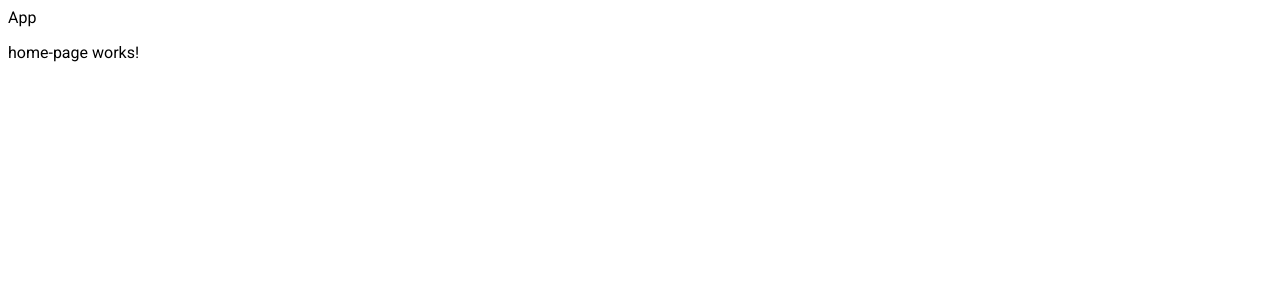
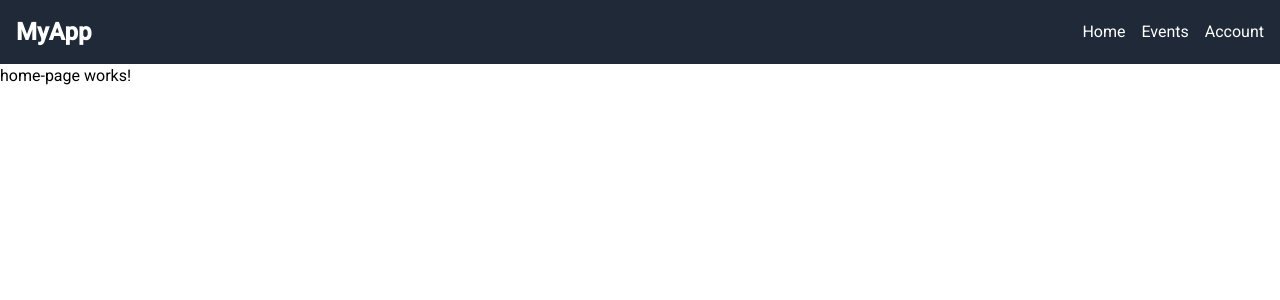
Before and after one commit to kacpermejs/PSI_Frontend, an Angular app: page /home in a window 1280 px wide. Shown: the top 300 px of the page. Built offline with nearby package versions, Linux system fonts and the light colour scheme; no server answers.

Commit message:
Example tailwind

```diff
--- a/package.json
+++ b/package.json
@@ -18,6 +18,7 @@
     "@angular/platform-browser": "^19.0.0",
     "@angular/platform-browser-dynamic": "^19.0.0",
     "@angular/router": "^19.0.0",
+    "psi-frontend": "file:",
     "rxjs": "~7.8.0",
     "tslib": "^2.3.0",
     "zone.js": "~0.15.0"
@@ -27,12 +28,15 @@
     "@angular/cli": "^19.0.7",
     "@angular/compiler-cli": "^19.0.0",
     "@types/jasmine": "~5.1.0",
+    "autoprefixer": "^10.4.20",
     "jasmine-core": "~5.4.0",
     "karma": "~6.4.0",
     "karma-chrome-launcher": "~3.2.0",
     "karma-coverage": "~2.2.0",
     "karma-jasmine": "~5.1.0",
     "karma-jasmine-html-reporter": "~2.1.0",
+    "postcss": "^8.4.49",
+    "tailwindcss": "^3.4.17",
     "typescript": "~5.6.2"
   }
 }
--- a/src/app/app.component.html
+++ b/src/app/app.component.html
@@ -1,3 +1,3 @@
-App
+<app-nav-bar></app-nav-bar>
 
 <router-outlet/>
--- a/src/app/app.component.ts
+++ b/src/app/app.component.ts
@@ -1,11 +1,13 @@
 import { CommonModule } from '@angular/common';
 import { Component, inject, OnInit } from '@angular/core';
 import { RouterOutlet } from '@angular/router';
+
+import { NavBarComponent } from '@core/components/nav-bar/nav-bar.component';
 import { ConfigService } from '@core/services/config/config.service';
 
 @Component({
   selector: 'app-root',
-  imports: [RouterOutlet, CommonModule],
+  imports: [RouterOutlet, CommonModule, NavBarComponent],
   templateUrl: './app.component.html',
   styleUrl: './app.component.scss',
 })
--- /dev/null
+++ b/src/app/core/components/nav-bar/nav-bar.component.html
@@ -0,0 +1,33 @@
+<!-- src/app/navbar/navbar.component.html -->
+
+<nav class="bg-gray-800 p-4">
+  <div class="max-w-7xl mx-auto flex justify-between items-center">
+    <!-- Logo -->
+    <div class="text-white text-2xl font-bold">
+      <a href="#">MyApp</a>
+    </div>
+
+    <!-- Desktop Navbar Links -->
+    <div class="hidden md:flex space-x-4">
+      <a routerLink="/home" class="text-white hover:text-gray-400">Home</a>
+      <a routerLink="/events" class="text-white hover:text-gray-400">Events</a>
+      <a routerLink="/account" class="text-white hover:text-gray-400">Account</a>
+    </div>
+
+    <!-- Mobile Hamburger Icon -->
+    <div class="md:hidden flex items-center">
+      <button (click)="toggleMenu()" class="text-white focus:outline-none">
+        <svg xmlns="http://www.w3.org/2000/svg" class="h-6 w-6" fill="none" viewBox="0 0 24 24" stroke="currentColor">
+          <path stroke-linecap="round" stroke-linejoin="round" stroke-width="2" d="M4 6h16M4 12h16M4 18h16" />
+        </svg>
+      </button>
+    </div>
+  </div>
+
+  <!-- Mobile Menu -->
+  <div *ngIf="isMenuOpen" class="md:hidden bg-gray-800 text-white p-4 space-y-4">
+    <a routerLink="/home" class="block">Home</a>
+    <a routerLink="/events" class="block">Events</a>
+    <a routerLink="/account" class="block">Account</a>
+  </div>
+</nav>
--- /dev/null
+++ b/src/app/core/components/nav-bar/nav-bar.component.ts
@@ -0,0 +1,21 @@
+import { CommonModule } from '@angular/common';
+import { Component } from '@angular/core';
+import { RouterModule } from '@angular/router';
+
+@Component({
+  selector: 'app-nav-bar',
+  imports: [
+    CommonModule,
+    RouterModule
+  ],
+  templateUrl: './nav-bar.component.html',
+  styleUrls: ['./nav-bar.component.scss']
+})
+export class NavBarComponent {
+  isMenuOpen = false;
+
+  // Method to toggle the mobile menu
+  toggleMenu() {
+    this.isMenuOpen = !this.isMenuOpen;
+  }
+}
--- a/src/styles/styles.scss
+++ b/src/styles/styles.scss
@@ -1,4 +1,7 @@
-/* You can add global styles to this file, and also import other style files */
+@tailwind base;
+@tailwind components;
+@tailwind utilities;
+
 body {
   font-family: 'Roboto', sans-serif;;
 }
--- /dev/null
+++ b/tailwind.config.js
@@ -0,0 +1,10 @@
+/** @type {import('tailwindcss').Config} */
+module.exports = {
+  content: [
+    "./src/**/*.{html,ts}",
+  ],
+  theme: {
+    extend: {},
+  },
+  plugins: [],
+}
```
Also changed, not shown: src/app/core/components/nav-bar/nav-bar.component.scss (added), 2 other files (tests, documents, lock files or other folders).
